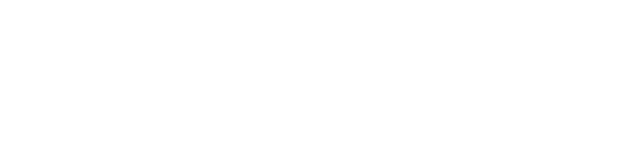
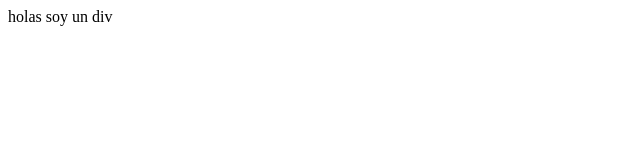
Before and after one commit to danfercf1/test, a plain HTML site: page index.html in a window 1280 px wide. Shown: the whole page, without its empty margins (0-640 px from the left). Drawn offline with Linux system fonts and the light colour scheme.

Commit message:
Update index.html

```diff
--- a/index.html
+++ b/index.html
@@ -5,6 +5,6 @@
     <title>test</title>
 </head>
 <body>
-
+<div>holas soy un div</div>
 </body>
 </html>
```
